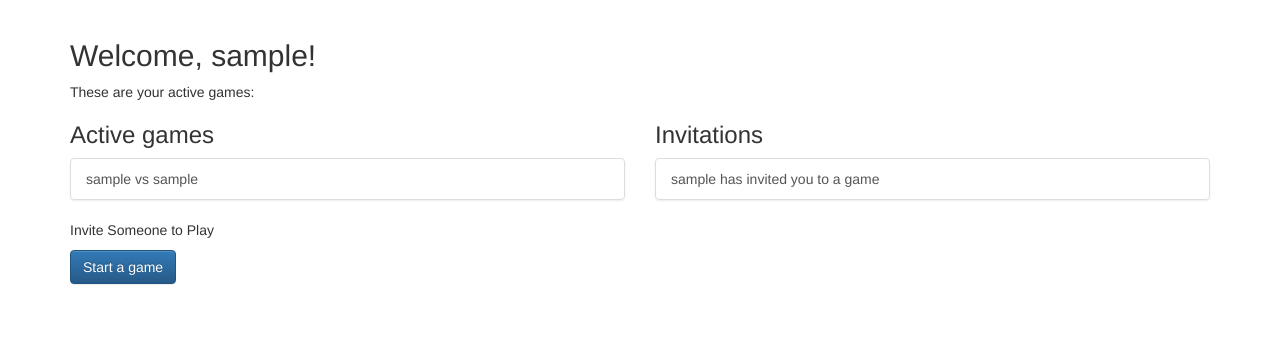
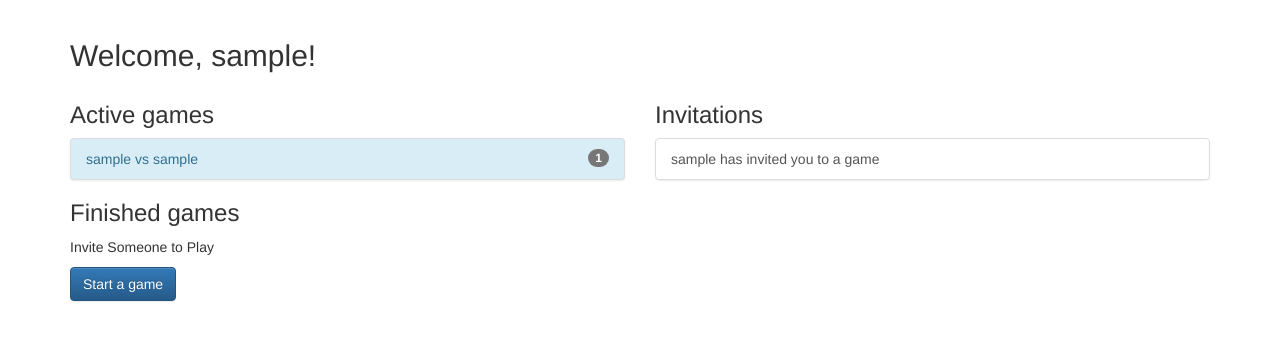
Before and after one commit to ethanbrown3/DjangoTicTacToe, a Django app: page /player/home in a window 1280 px wide. Shown: the part 51-392 px from the top of the page. Run offline with Django 3.2, Linux system fonts and the light colour scheme; a user stored in the database is signed in; tables that the repository leaves empty hold one stand-in row (values such as "Sample post"); some libraries are stand-ins or nearby versions.

Commit message:
Added a finished games list to player home

```diff
--- a/tictactoe/gameplay/models.py
+++ b/tictactoe/gameplay/models.py
@@ -19,7 +19,7 @@ class GamesQuerySet(models.QuerySet):
     def games_for_user(self, user):
 
         return self.filter(
-            Q(first_player=user) |  Q(second_player=user)
+            Q(first_player=user) | Q(second_player=user)
         )
 
     def active(self):
--- a/tictactoe/player/views.py
+++ b/tictactoe/player/views.py
@@ -16,9 +16,11 @@ def home(request):
     """
     my_games = Game.objects.games_for_user(request.user)
     active_games = my_games.active()
+    finished_games = my_games.difference(active_games)
     invitations = request.user.invitations_received.all()
     return render(request, "player/home.html",
-                  {'games': active_games,
+                  {'active_games': active_games,
+                   'finished_games': finished_games,
                    'invitations': invitations})
 
 
--- /dev/null
+++ b/tictactoe/templates/player/game_list_snippet.html
@@ -0,0 +1,24 @@
+{% if games_list %}
+
+    <div class="list-group bg-info" >
+        {% for game in games_list %}
+            <a class="list-group-item list-group-item-info"
+               href="{{ game.get_absolute_url }}">
+                {{ game }}
+                {% if game.status not in "FS" %}
+                    {% if game.status == "D" %}
+                        -- Draw
+                    {% elif game.status == "W" and user == game.first_player %}
+                        -- You won!
+                    {% elif game.status == "L" and user == game.second_player %}
+                        -- You won!
+                    {% else %}
+                        -- You lost
+                    {% endif %}
+                {% endif %}
+                <span class="badge">{{ game.move_set.count }}</span>
+            </a>
+        {% endfor %}
+    </div>
+
+{% endif %}
--- a/tictactoe/templates/player/home.html
+++ b/tictactoe/templates/player/home.html
@@ -7,19 +7,17 @@
 {% block content %}
 
     <h2>Welcome, {{ user.username }}!</h2>
-    These are your active games:
 
     <div class="row">
         <div class="col-md-6">
             <h3>Active games</h3>
 
-            <ul class="list-group">
-                {% for g in games %}
-                    <a class="list-group-item" href="{{ g.get_absolute_url }}">
-                        {{ g.first_player }} vs {{ g.second_player }}
-                    </a>
-                {% endfor %}
-            </ul>
+            {% include "player/game_list_snippet.html" with games_list=active_games %}
+
+            <h3>Finished games</h3>
+
+            {% include "player/game_list_snippet.html" with games_list=finished_games %}
+
             <p>Invite Someone to Play</p>
             <p>
                 <a class="btn btn-primary"
```
